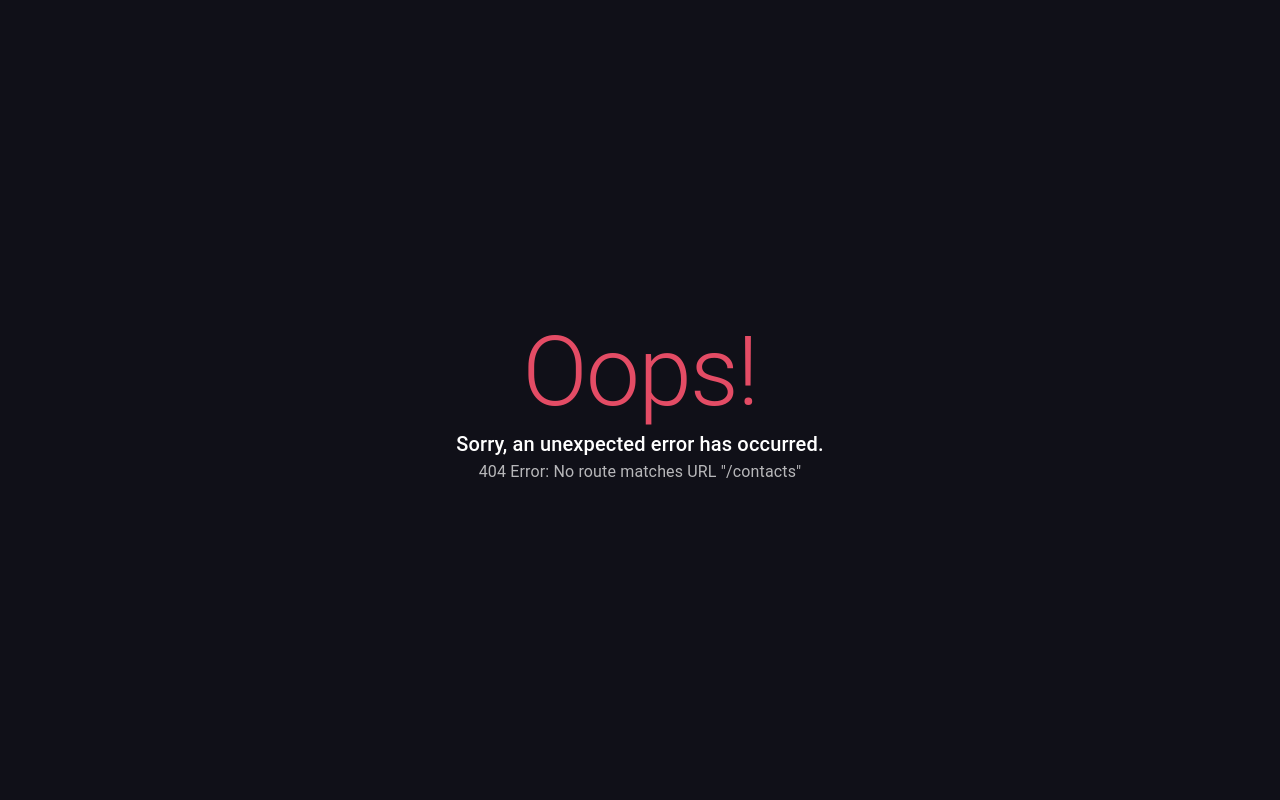
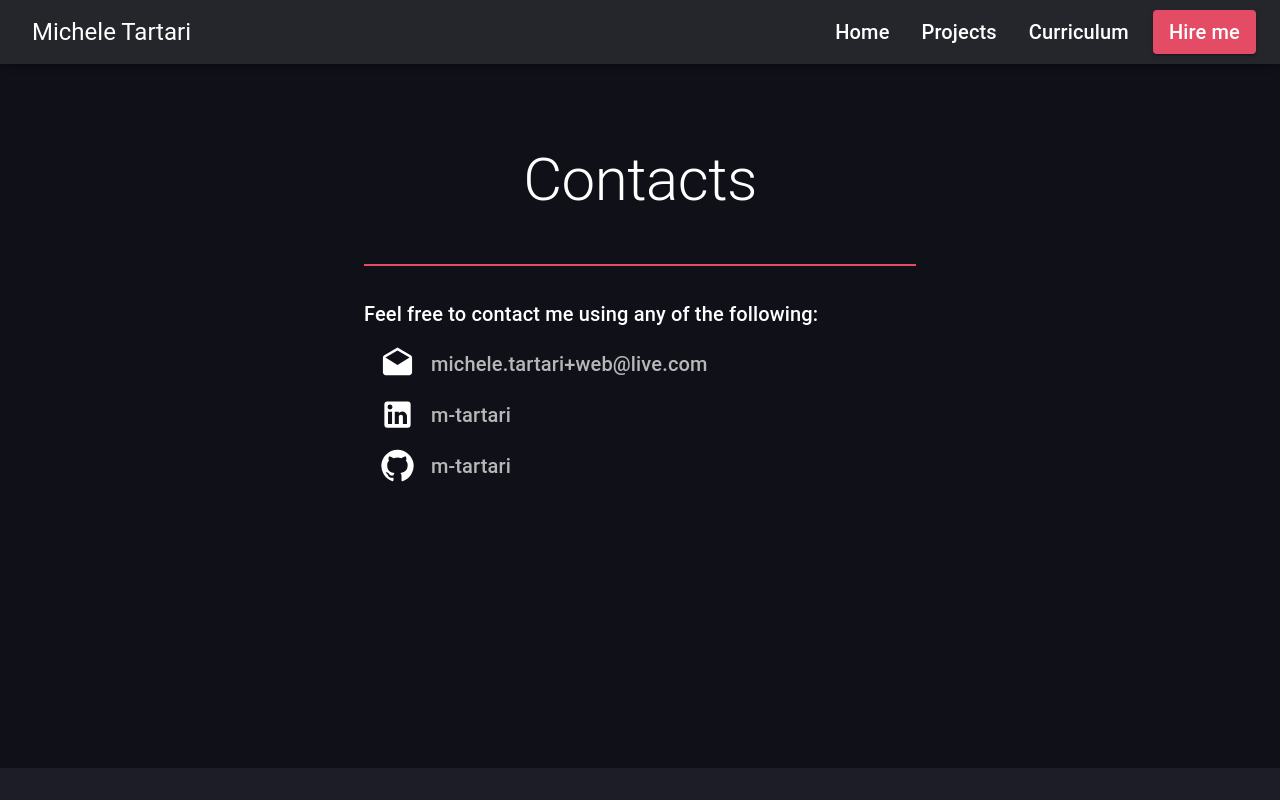
Before and after one commit to m-tartari/m-tartari, a React (Vite) app: page /contacts in a window 1280 px wide. Before the commit this address had no page. Shown: the top 800 px of the page. Built offline with nearby package versions, Linux system fonts and the light colour scheme.

Commit message:
✨ feat: add `ContactsPage`

```diff
--- a/src/App.tsx
+++ b/src/App.tsx
@@ -1,6 +1,6 @@
 import { createBrowserRouter, RouterProvider } from 'react-router-dom'
 
-import { ErrorPage, MainPage } from 'components/pages'
+import { MainPage, ContactPage, ErrorPage } from 'components/pages'
 
 const router = createBrowserRouter([
   {
@@ -8,6 +8,10 @@ const router = createBrowserRouter([
     element: <MainPage />,
     errorElement: <ErrorPage />,
   },
+  {
+    path: '/contacts',
+    element: <ContactPage />,
+  },
 ])
 
 const App = () => <RouterProvider router={router} />
--- /dev/null
+++ b/src/components/pages/ContactPage/ContactPage.tsx
@@ -0,0 +1,55 @@
+import { List, ListItem, ListItemButton as MuiListItemButton, Typography, styled } from '@mui/material'
+import { Drafts as DraftsIcon, LinkedIn as LinkedInIcon, GitHub as GitHubIcon } from '@mui/icons-material'
+
+import { Page } from 'components/templates'
+
+const ListItemButton = styled(MuiListItemButton)(({ theme }) => ({
+  h6: {
+    color: theme.palette.text.secondary,
+  },
+  ':hover': {
+    backgroundColor: 'transparent',
+    color: theme.palette.primary.main,
+    h6: {
+      color: theme.palette.primary.dark,
+    },
+  },
+}))
+
+const ContactPage = () => {
+  return (
+    <Page title="Contacts">
+      <Typography align="left" variant="h6">
+        Feel free to contact me using any of the following:
+      </Typography>
+      <List>
+        <ListItem disablePadding>
+          <ListItemButton onClick={() => window.open('mailto:michele.tartari+web@live.com', '_blank')}>
+            <DraftsIcon fontSize="large" />
+            <Typography variant="h6" ml={2}>
+              michele.tartari+web@live.com
+            </Typography>
+          </ListItemButton>
+        </ListItem>
+        <ListItem disablePadding>
+          <ListItemButton onClick={() => window.open('https://www.linkedin.com/in/m-tartari/', '_blank')}>
+            <LinkedInIcon fontSize="large" />
+            <Typography variant="h6" ml={2}>
+              m-tartari
+            </Typography>
+          </ListItemButton>
+        </ListItem>
+        <ListItem disablePadding>
+          <ListItemButton onClick={() => window.open('https://www.github.com/m-tartari/', '_blank')}>
+            <GitHubIcon fontSize="large" />
+            <Typography variant="h6" ml={2}>
+              m-tartari
+            </Typography>
+          </ListItemButton>
+        </ListItem>
+      </List>
+    </Page>
+  )
+}
+
+export default ContactPage
--- /dev/null
+++ b/src/components/pages/ContactPage/index.ts
@@ -0,0 +1 @@
+export { default } from './ContactPage'
--- a/src/components/pages/index.ts
+++ b/src/components/pages/index.ts
@@ -1,3 +1,4 @@
 export { default as MainPage } from './MainPage'
+export { default as ContactPage } from './ContactPage'
 
 export { default as ErrorPage } from './ErrorPage'
```
